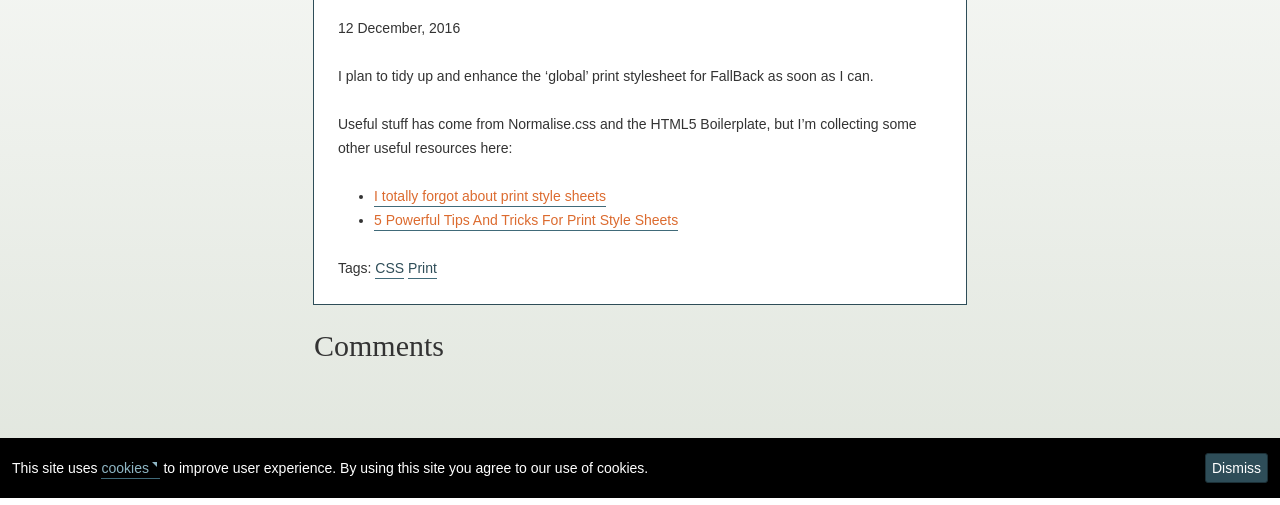
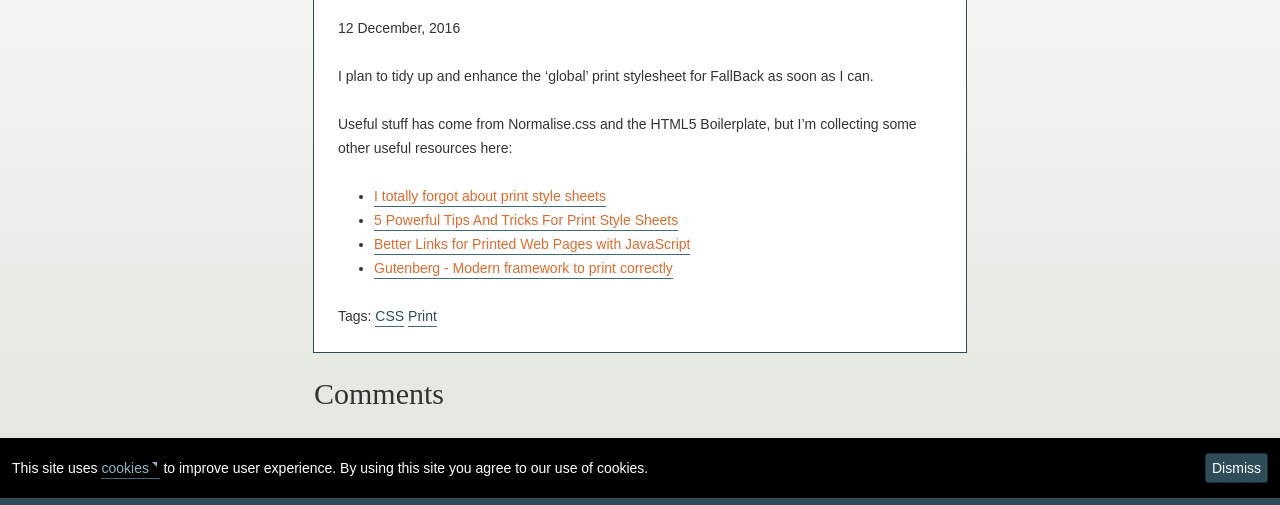
Before and after one commit to andykirk/andykirk.github.io, a Jekyll site: the page built from knowledge-base/_posts/2016-12-12-print-stylesheets.md, in a window 1280 px wide. Shown: the part 402-907 px from the top of the page. Built offline with Jekyll 4.4.1, drawn with Linux system fonts in a browser that asks for light colours; comment, search, counter and statistics services are not loaded.

Commit message:
Update 2016-12-12-print-stylesheets.md

```diff
--- a/knowledge-base/_posts/2016-12-12-print-stylesheets.md
+++ b/knowledge-base/_posts/2016-12-12-print-stylesheets.md
@@ -9,3 +9,5 @@ Useful stuff has come from Normalise.css and the HTML5 Boilerplate, but I'm coll
 
 * [I totally forgot about print style sheets](https://uxdesign.cc/i-totally-forgot-about-print-style-sheets-f1e6604cfd6#.xrqa55o8m)
 * [5 Powerful Tips And Tricks For Print Style Sheets](https://www.smashingmagazine.com/2013/03/tips-and-tricks-for-print-style-sheets/)
+* [Better Links for Printed Web Pages with JavaScript](http://thenewcode.com/1186/Better-Links-for-Printed-Web-Pages-with-JavaScript)
+* [Gutenberg - Modern framework to print correctly](https://github.com/BafS/Gutenberg)
```
